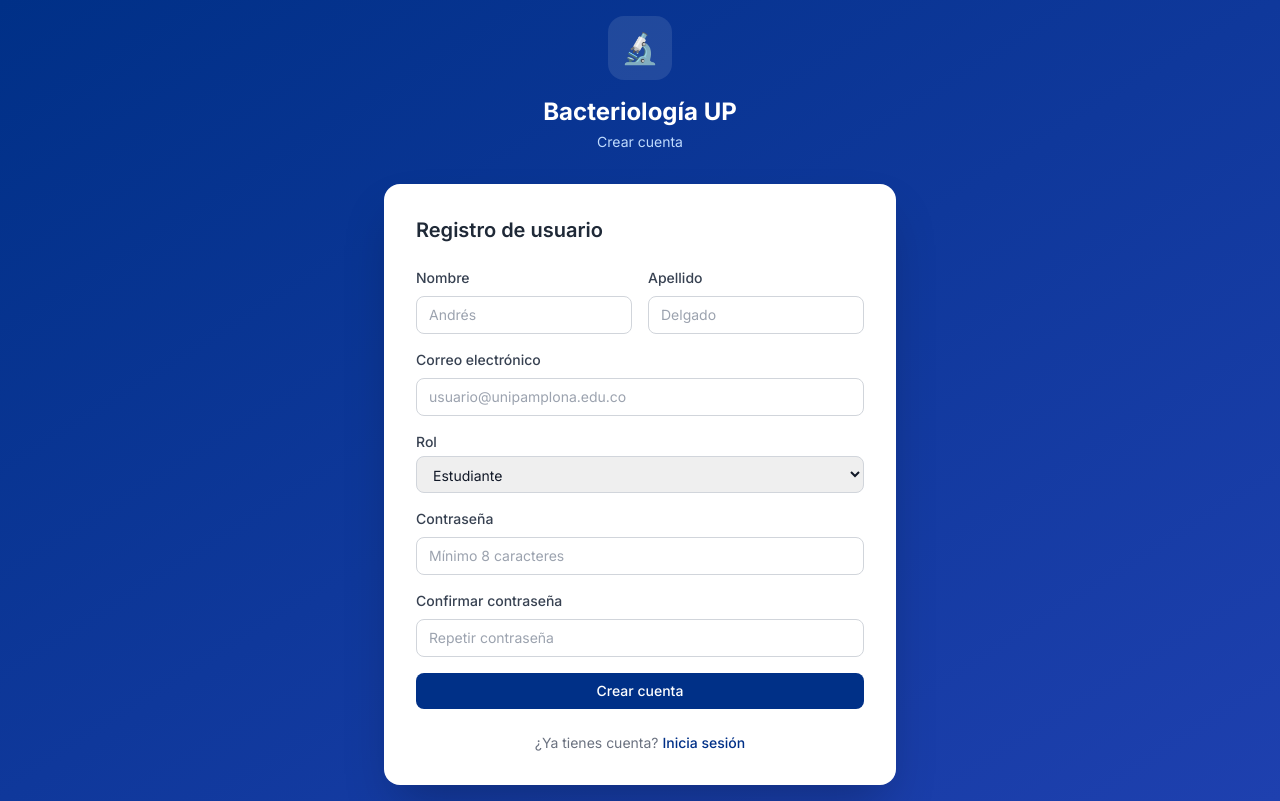
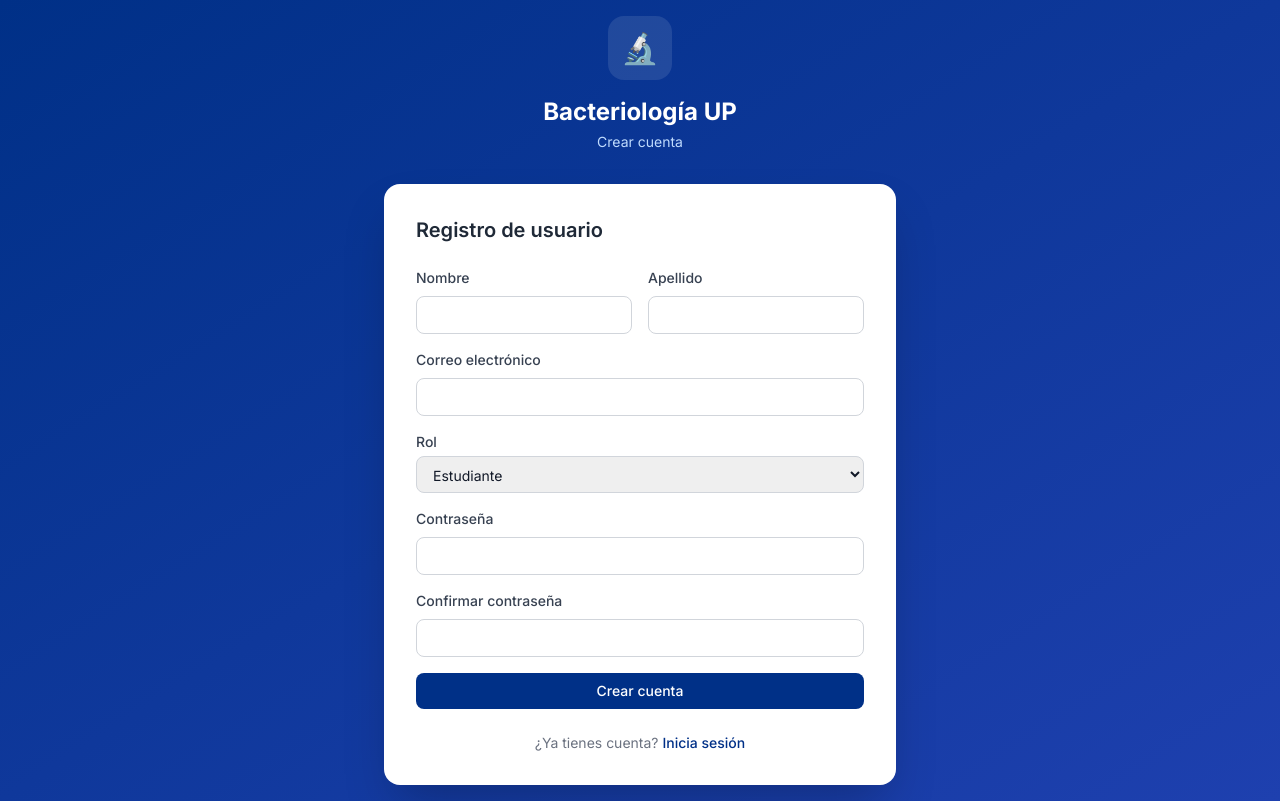
Before and after one commit to acamilodelgado0305/bacteriologiafrontend, a React (Vite) app: page /registro in a window 1280 px wide. Built offline with nearby package versions, Linux system fonts and the light colour scheme; what @react-pdf/renderer would draw is missing.

Commit message:
Remove placeholder text from various input fields and update Placeholder component to return null

```diff
--- a/src/App.jsx
+++ b/src/App.jsx
@@ -14,7 +14,6 @@ import Bacteriologos from './pages/bacteriologos/Bacteriologos';
 import RegistroDiario from './pages/registro/RegistroDiario';
 import Firmas from './pages/firmas/Firmas';
 import Reportes from './pages/reportes/Reportes';
-import Placeholder from './pages/Placeholder';
 
 const App = () => (
   <AuthProvider>
--- a/src/pages/Placeholder.jsx
+++ b/src/pages/Placeholder.jsx
@@ -1,12 +1,2 @@
-const Placeholder = ({ titulo, icono = '🚧' }) => (
-  <div className="space-y-4">
-    <h2 className="text-2xl font-bold text-gray-800">{titulo}</h2>
-    <div className="card flex flex-col items-center justify-center py-20 text-gray-400">
-      <span className="text-5xl mb-4">{icono}</span>
-      <p className="font-medium text-gray-500">Módulo en desarrollo</p>
-      <p className="text-sm mt-1">Este módulo se implementará en el siguiente sprint</p>
-    </div>
-  </div>
-);
-
+const Placeholder = () => null;
 export default Placeholder;
--- a/src/pages/auth/Login.jsx
+++ b/src/pages/auth/Login.jsx
@@ -45,7 +45,6 @@ const Login = () => {
             <Input
               label="Correo electrónico"
               type="email"
-              placeholder="usuario@unipamplona.edu.co"
               autoComplete="email"
               error={errors.email?.message}
               {...register('email', {
@@ -57,7 +56,6 @@ const Login = () => {
             <Input
               label="Contraseña"
               type="password"
-              placeholder="••••••••"
               autoComplete="current-password"
               error={errors.password?.message}
               {...register('password', { required: 'La contraseña es requerida' })}
--- a/src/pages/auth/Registro.jsx
+++ b/src/pages/auth/Registro.jsx
@@ -46,13 +46,11 @@ const Registro = () => {
             <div className="grid grid-cols-2 gap-4">
               <Input
                 label="Nombre"
-                placeholder="Andrés"
                 error={errors.nombre?.message}
                 {...register('nombre', { required: 'Requerido' })}
               />
               <Input
                 label="Apellido"
-                placeholder="Delgado"
                 error={errors.apellido?.message}
                 {...register('apellido', { required: 'Requerido' })}
               />
@@ -61,7 +59,6 @@ const Registro = () => {
             <Input
               label="Correo electrónico"
               type="email"
-              placeholder="usuario@unipamplona.edu.co"
               error={errors.email?.message}
               {...register('email', {
                 required: 'Requerido',
@@ -84,7 +81,6 @@ const Registro = () => {
             <Input
               label="Contraseña"
               type="password"
-              placeholder="Mínimo 8 caracteres"
               error={errors.password?.message}
               {...register('password', {
                 required: 'Requerida',
@@ -95,7 +91,6 @@ const Registro = () => {
             <Input
               label="Confirmar contraseña"
               type="password"
-              placeholder="Repetir contraseña"
               error={errors.confirmar_password?.message}
               {...register('confirmar_password', {
                 required: 'Requerida',
--- a/src/pages/bacteriologos/Bacteriologos.jsx
+++ b/src/pages/bacteriologos/Bacteriologos.jsx
@@ -175,11 +175,10 @@ const Bacteriologos = () => {
 
           <Input
             label="Número de documento"
-            placeholder="12345678 (para generar contraseña)"
             {...register('documento')}
           />
 
-          <Input label="Correo electrónico *" type="email" placeholder="bacteriologo@laboratorio.com"
+          <Input label="Correo electrónico *" type="email"
             error={errors.email?.message}
             {...register('email', {
               required: 'Requerido',
--- a/src/pages/entidades/EntidadDetalle.jsx
+++ b/src/pages/entidades/EntidadDetalle.jsx
@@ -143,7 +143,6 @@ const EntidadDetalle = () => {
         <form onSubmit={handleSubmit(onSubmitExamen)} className="space-y-4">
           <Input
             label="Nombre del examen *"
-            placeholder="Hemograma completo"
             error={errors.nombre?.message}
             {...register('nombre', { required: 'Requerido' })}
           />
--- a/src/pages/entidades/Entidades.jsx
+++ b/src/pages/entidades/Entidades.jsx
@@ -94,18 +94,16 @@ const Entidades = () => {
         <form onSubmit={handleSubmit(onSubmit)} className="space-y-4">
           <Input
             label="Nombre de la entidad *"
-            placeholder="Hospital San Juan de Dios"
             error={errors.nombre?.message}
             {...register('nombre', { required: 'Requerido' })}
           />
           <Input
             label="Dirección"
-            placeholder="Calle 5 # 10-20"
             {...register('direccion')}
           />
           <div className="grid grid-cols-2 gap-3">
-            <Input label="Ciudad" placeholder="Pamplona" {...register('ciudad')} />
-            <Input label="Departamento" placeholder="Norte de Santander" {...register('departamento')} />
+            <Input label="Ciudad" {...register('ciudad')} />
+            <Input label="Departamento" {...register('departamento')} />
           </div>
           <div className="flex gap-3 pt-2">
             <Button type="button" variant="secondary" className="flex-1" onClick={() => { setModalAbierto(false); reset(); }}>
--- a/src/pages/estudiantes/Estudiantes.jsx
+++ b/src/pages/estudiantes/Estudiantes.jsx
@@ -96,16 +96,16 @@ const FormularioEstudiante = ({ onSubmit, guardando, onCerrar, entidades, docent
   return (
     <form onSubmit={handleSubmit(onSubmit)} className="space-y-4">
       <div className="grid grid-cols-2 gap-3">
-        <Input label="Nombre *" placeholder="Andrés"
+        <Input label="Nombre *"
           error={errors.nombre?.message}
           {...register('nombre', { required: 'Requerido' })} />
-        <Input label="Apellido *" placeholder="Delgado"
+        <Input label="Apellido *"
           error={errors.apellido?.message}
           {...register('apellido', { required: 'Requerido' })} />
       </div>
 
       {!modoEdicion && (
-        <Input label="Número de documento *" placeholder="1090123456"
+        <Input label="Número de documento *"
           error={errors.numeroDocumento?.message}
           {...register('numeroDocumento', { required: 'Requerido' })} />
       )}
@@ -161,7 +161,7 @@ const FormularioEstudiante = ({ onSubmit, guardando, onCerrar, entidades, docent
         <div className="border-t border-gray-100 pt-4">
           <p className="text-sm font-medium text-gray-700 mb-3">Credenciales de acceso</p>
           <div className="space-y-3">
-            <Input label="Correo electrónico *" type="email" placeholder="estudiante@correo.com"
+            <Input label="Correo electrónico *" type="email"
               error={errors.email?.message}
               {...register('email', {
                 required: 'Requerido',
--- a/src/pages/registro/RegistroDiario.jsx
+++ b/src/pages/registro/RegistroDiario.jsx
@@ -297,7 +297,7 @@ export default function RegistroDiario() {
               value={observaciones}
               onChange={(e) => setObservaciones(e.target.value)}
               disabled={!editable}
-              placeholder="Anota cualquier novedad, dificultad o comentario del día..."
+              placeholder=""
               className="input-field resize-none disabled:bg-gray-50 disabled:text-gray-400"
             />
           </div>
```
